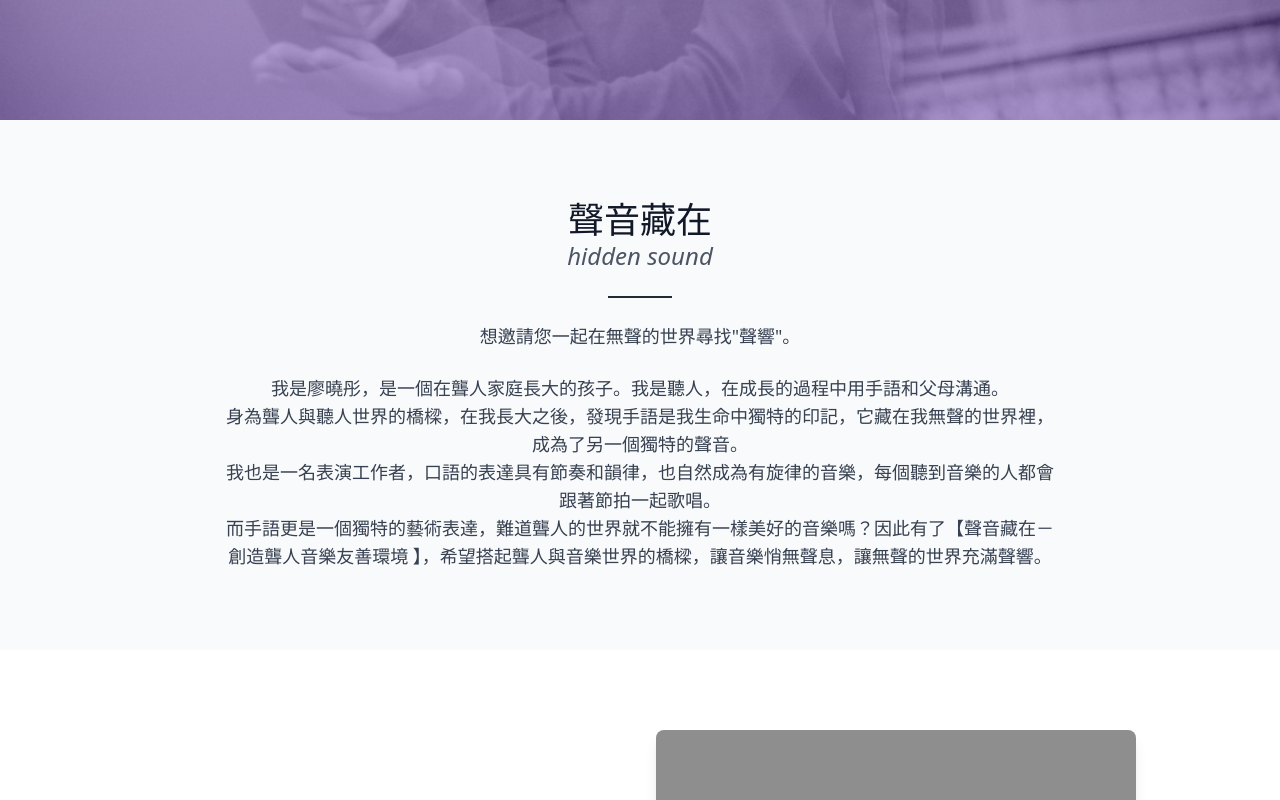
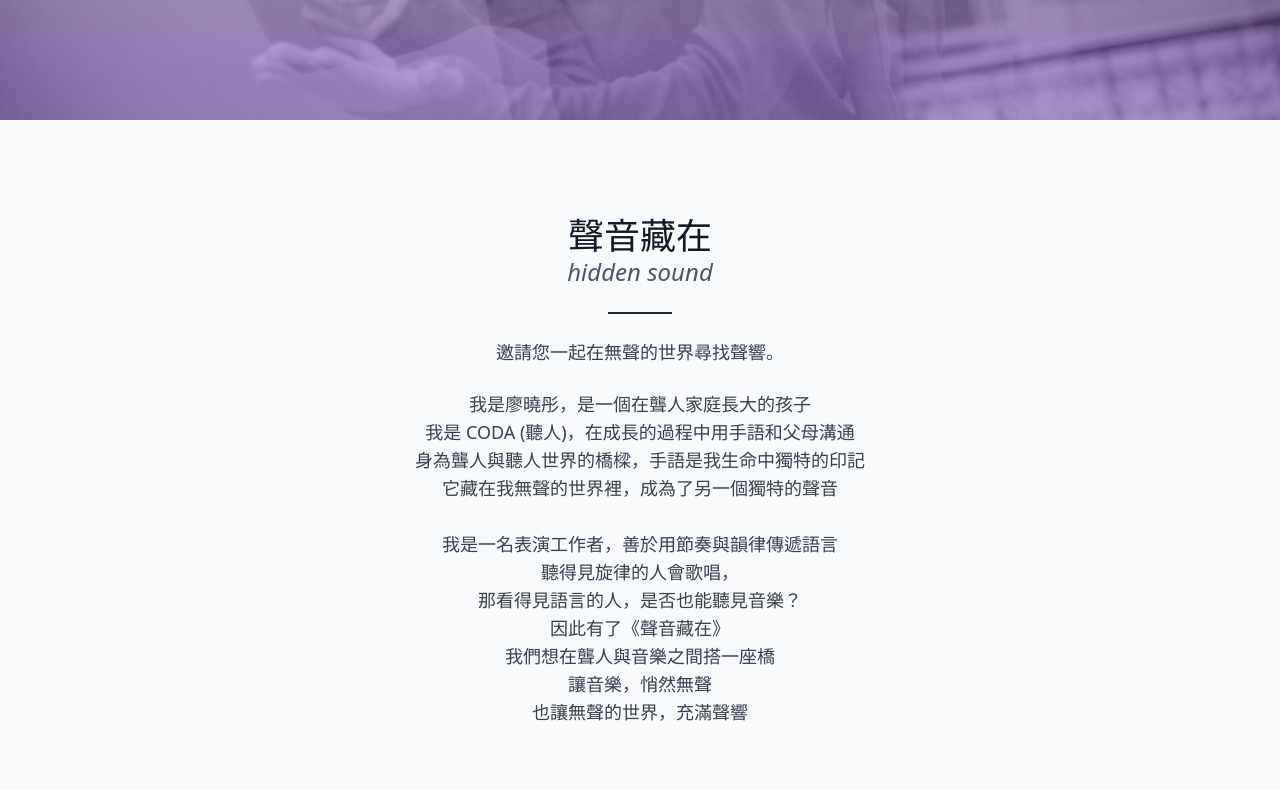
Before and after one commit to nyannyn/hidden-sound, a React (Vite) app: page / in a window 1280 px wide. Shown: the part 680-1480 px from the top of the page. Built offline with nearby package versions, Linux system fonts and the light colour scheme; grey boxes are pictures that could not be loaded.

Commit message:
修改首頁顯示

```diff
--- a/src/components/homepage.tsx
+++ b/src/components/homepage.tsx
@@ -15,8 +15,11 @@ const HomePage = () => {
     <div className="min-h-screen bg-white">
       <Header navigation={siteConfig.navigation} />
 
-      {/* 英雄區塊 */}
-      <section id="home" className="relative min-h-screen bg-white">
+      {/* 英雄區塊（手機板隱藏） */}
+      <section
+        id="home"
+        className="relative min-h-screen bg-white hidden sm:block"
+      >
         <div className="absolute inset-0">
           <img
             src="/banner.JPG"
@@ -65,7 +68,11 @@ const HomePage = () => {
       </section>
 
       {/* 關於部分-聲音藏在介紹 */}
-      <section id="about" className="py-16 sm:py-20 bg-gray-50">
+      <section
+        id="about"
+        className="py-16 sm:pb-16 bg-gray-50"
+        style={{ paddingTop: "6rem" }}
+      >
         <div className="max-w-4xl mx-auto px-4 sm:px-6 lg:px-8">
           <div className="text-center">
             <h3 className="text-3xl sm:text-4xl font-light mb-3">
@@ -76,10 +83,10 @@ const HomePage = () => {
             </h3>
 
             <div className="w-16 h-0.5 bg-gray-800 mx-auto mb-6"></div>
-            <p className="text-base sm:text-lg text-gray-700 leading-relaxed mb-6">
-              想邀請您一起在無聲的世界尋找"聲響"。
+            <p className="lg:text-lg text-gray-700 leading-relaxed mb-6 text-sm">
+              邀請您一起在無聲的世界尋找聲響。
             </p>
-            <p className="text-base sm:text-lg text-gray-700 whitespace-pre-line leading-relaxed">
+            <p className="lg:text-lg text-gray-700 whitespace-pre-line leading-relaxed text-sm">
               {siteConfig.about.description.join("\n")}
             </p>
           </div>
--- a/src/config/siteConfig.ts
+++ b/src/config/siteConfig.ts
@@ -15,17 +15,25 @@ export const siteConfig = {
   about: {
     title: "關於廖曉彤",
     description: [
-      "我是廖曉彤，是一個在聾人家庭長大的孩子。我是聽人，在成長的過程中用手語和父母溝通。",
-      "身為聾人與聽人世界的橋樑，在我長大之後，發現手語是我生命中獨特的印記，它藏在我無聲的世界裡，成為了另一個獨特的聲音。",
-      "我也是一名表演工作者，口語的表達具有節奏和韻律，也自然成為有旋律的音樂，每個聽到音樂的人都會跟著節拍一起歌唱。",
-      "而手語更是一個獨特的藝術表達，難道聾人的世界就不能擁有一樣美好的音樂嗎？因此有了【聲音藏在－創造聾人音樂友善環境 】，希望搭起聾人與音樂世界的橋樑，讓音樂悄無聲息，讓無聲的世界充滿聲響。",
+      "我是廖曉彤，是一個在聾人家庭長大的孩子",
+      "我是 CODA (聽人)，在成長的過程中用手語和父母溝通",
+      "身為聾人與聽人世界的橋樑，手語是我生命中獨特的印記",
+      "它藏在我無聲的世界裡，成為了另一個獨特的聲音",
+      "",
+      "我是一名表演工作者，善於用節奏與韻律傳遞語言",
+      "聽得見旋律的人會歌唱，",
+      "那看得見語言的人，是否也能聽見音樂？",
+      "因此有了《聲音藏在》",
+      "我們想在聾人與音樂之間搭一座橋",
+      "讓音樂，悄然無聲",
+      "也讓無聲的世界，充滿聲響"
     ],
   },
 
   contact: {
     title: "聯絡我們",
-    phone: "02-1234-5678",
+    phone: "請透過mail聯絡我們",
     email: "hiddensoundproject@gmail.com",
-    address: "台北市信義區信義路五段7號",
+    address: "台北市大安區仁愛路三段99號 (社會創新實驗中心)",
   },
 };
```
